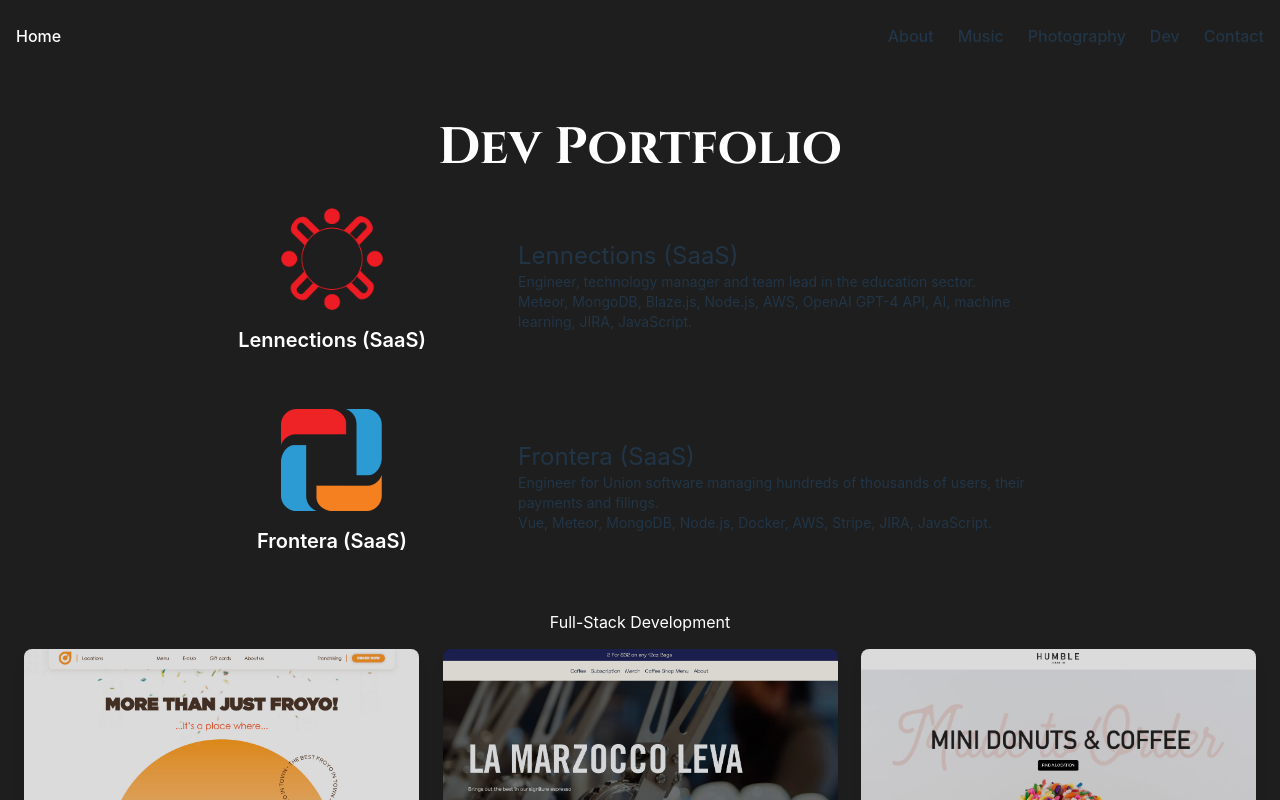
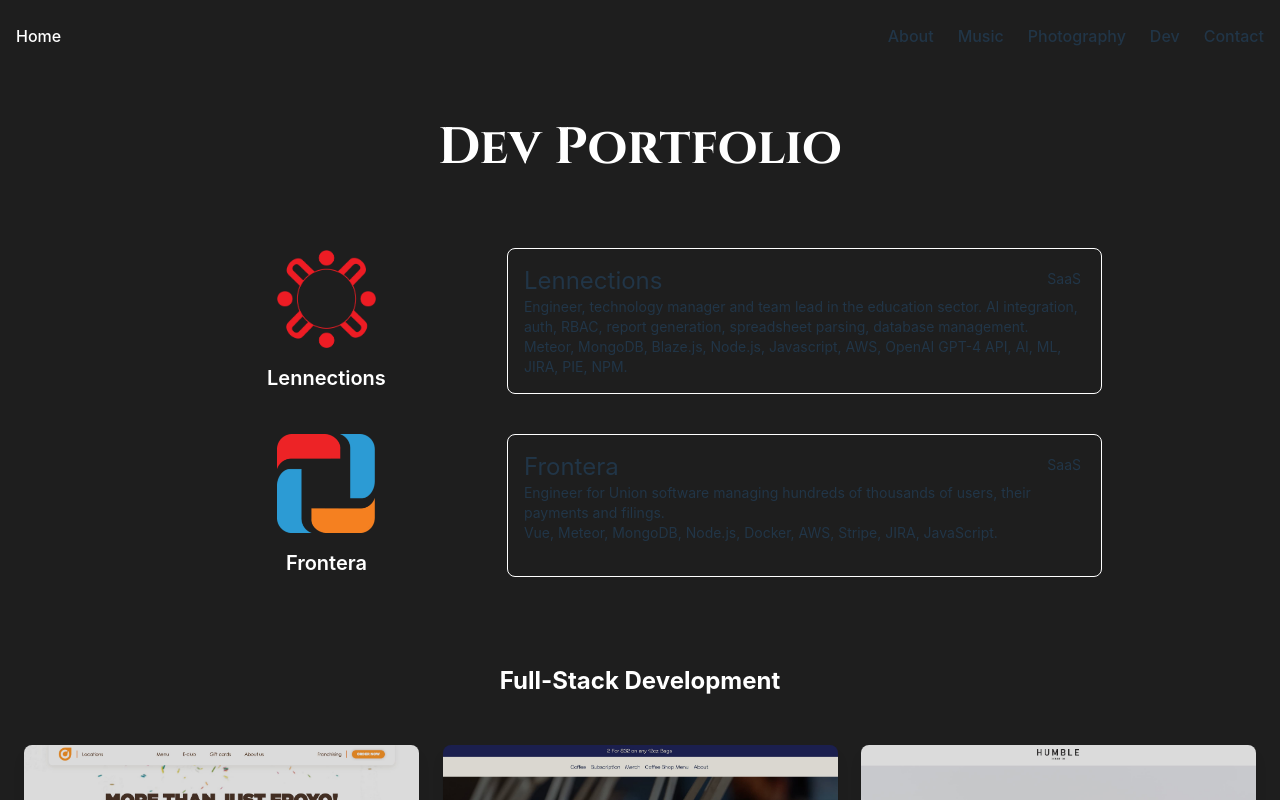
Before and after one commit to RileyJoseph/riley-joseph, a React (Vite) app: page /portfolio in a window 1280 px wide. Shown: the top 800 px of the page. Built offline with nearby package versions, Linux system fonts and the light colour scheme; a web font is replaced by a local one.

Commit message:
portfolio wip

```diff
--- a/src/App.css
+++ b/src/App.css
@@ -9,6 +9,18 @@
   }
   100%{
     text-shadow: 0 0 10px var(--secondary-color), 0 0 20px var(--secondary-color);
+  }
+}
+
+@keyframes borderPulse {
+  0% {
+    border-color: 0 0 5px var(--secondary-color), 0 0 10px var(--secondary-color);
+  }
+  50% {
+    border-color: 0 0 10px var(--secondary-color), 0 0 20px var(--secondary-color);
+  }
+  100%{
+    border-color: 0 0 10px var(--secondary-color), 0 0 20px var(--secondary-color);
   }
 }
 
@@ -340,7 +352,6 @@ html, body {
   max-width: 1300px;
   margin: auto;
   h2{
-    padding-bottom: 15px;
     font-family: Inter, system-ui, Avenir, Helvetica, Arial, sans-serif;
   }
   h3{
@@ -378,7 +389,11 @@ html, body {
   text-align: center;
   animation: glowPulse 2s infinite;
   font-weight: bold;
+}
 
+.hover-pulse:hover{
+  border-color: var(--primary-color);
+  animation: borderPulse 2s infinite;
 }
 
 .pink{
--- a/src/Portfolio.jsx
+++ b/src/Portfolio.jsx
@@ -24,34 +24,35 @@ const portfolioItems = [
 ];
 
 const sassPortfolioItems = [
-  { id: 1, name: "Lennections (SaaS)", url:"lennections", image: "/images/portfolio/LennectionsIconRed.png", subtitle: "Lead engineer, technology manager and team lead in the education sector.", description: "Engineer, technology manager and team lead in the education sector.", technology: "Meteor, MongoDB, Blaze.js, Node.js, AWS, OpenAI GPT-4 API, AI, machine learning, JIRA, JavaScript." },
-  { id: 2, name: "Frontera (SaaS)", url:"frontera-software", image: "/images/portfolio/emma-logo.png", description: "Engineer for Union software managing hundreds of thousands of users, their payments and filings.", technology: "Vue, Meteor, MongoDB, Node.js, Docker, AWS, Stripe, JIRA, JavaScript." },
+  { id: 1, name: "Lennections", url:"lennections", image: "/images/portfolio/LennectionsIconRed.png", subtitle: "Lead engineer, technology manager and team lead in the education sector. AI integration, auth, RBAC, report generation, database management.", description: "Engineer, technology manager and team lead in the education sector. AI integration, auth, RBAC, report generation, spreadsheet parsing, database management.", technology: "Meteor, MongoDB, Blaze.js, Node.js, Javascript, AWS, OpenAI GPT-4 API, AI, ML, JIRA, PIE, NPM." },
+  { id: 2, name: "Frontera", url:"frontera-software", image: "/images/portfolio/emma-logo.png", description: "Engineer for Union software managing hundreds of thousands of users, their payments and filings.", technology: "Vue, Meteor, MongoDB, Node.js, Docker, AWS, Stripe, JIRA, JavaScript." },
 ];
 
 const Portfolio = () => {
   return (
     <div className="min-h-screen flex flex-col justify-center items-center p-6 portfolio all">
-      <h1 className="text-3xl font-bold text-center mb-8">Dev Portfolio</h1>
+      <h1 className="text-3xl font-bold text-center mb-18">Dev Portfolio</h1>
       {/* <h2>SaaS</h2> */}
       <div className="flex flex-col w-full md:w-3/4">
         {sassPortfolioItems.map((item) => (
           <article key={item.id} className="flex flex-row pb-10">
-            <div className="relative group overflow-hidden sass w-1/3 flex flex-col justify-center">
+            <div className="relative group overflow-hidden sass w-1/3 flex mr-4 flex-col justify-center">
+            {/* <div className="relative group overflow-hidden sass w-1/3 flex mr-4 flex-col justify-center border border-white rounded-lg p-4 hover-pulse"> */}
               <img src={item.image} alt={item.name} className="client object-cover object-center mx-auto w-1/3 pb-4" />
               <div className="title-overlay flex items-center justify-center">
-                <h2 className="text-white text-xl font-semibold">{item.name}</h2>
+                <h2 className="text-white text-xl font-semibold pb-0">{item.name}</h2>
               </div>
             </div>
-            <div className="w-2/3 p-8 text-left">
-              <h3 className="text-2xl">{item.name}</h3>
+            <div className="w-2/3 p-4 ml-4 text-left border border-white rounded-lg hover-pulse flex flex-col relative">
+              <h3 className="text-2xl">{item.name}</h3><span className="text-sm absolute top-5 right-5 ">SaaS</span>
               {/* <p className="subtitle text-sm text-bold py-4">{item.subtitle}</p> */}
               <p className="text-sm">{item.description}</p>
-              <p className="text-sm">{item.technology}</p>
+              <p className="text-sm mr-5">{item.technology}</p>
             </div>
           </article>
         ))}
       </div>
-      <h2>Full-Stack Development</h2>
+      <h2 className="text-2xl font-bold text-center my-12">Full-Stack Development</h2>
       <div className="grid grid-cols-1 sm:grid-cols-2 md:grid-cols-3 gap-6">
         {portfolioItems.map((item) => (
           <div key={item.id} className="relative group overflow-hidden rounded-lg shadow-lg  project">
```
